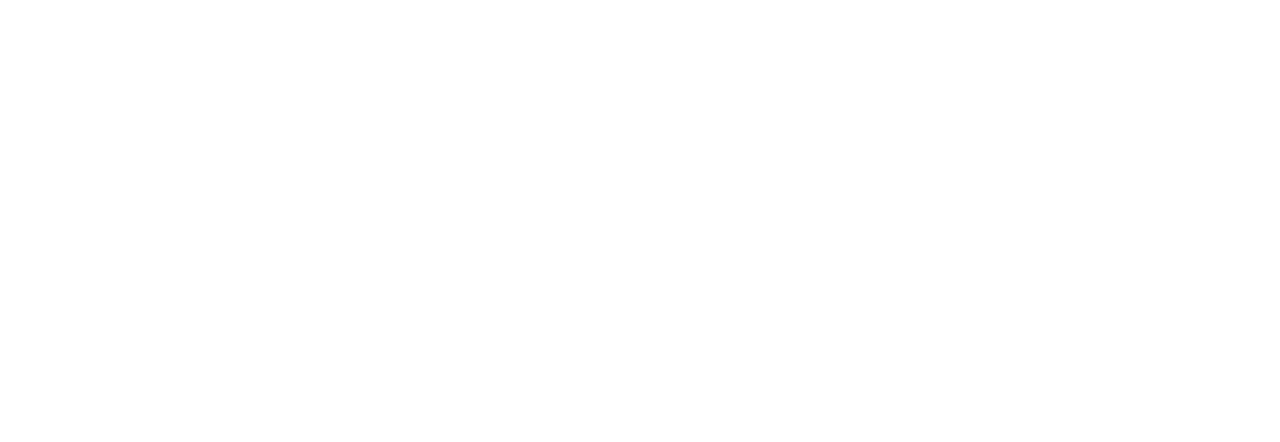
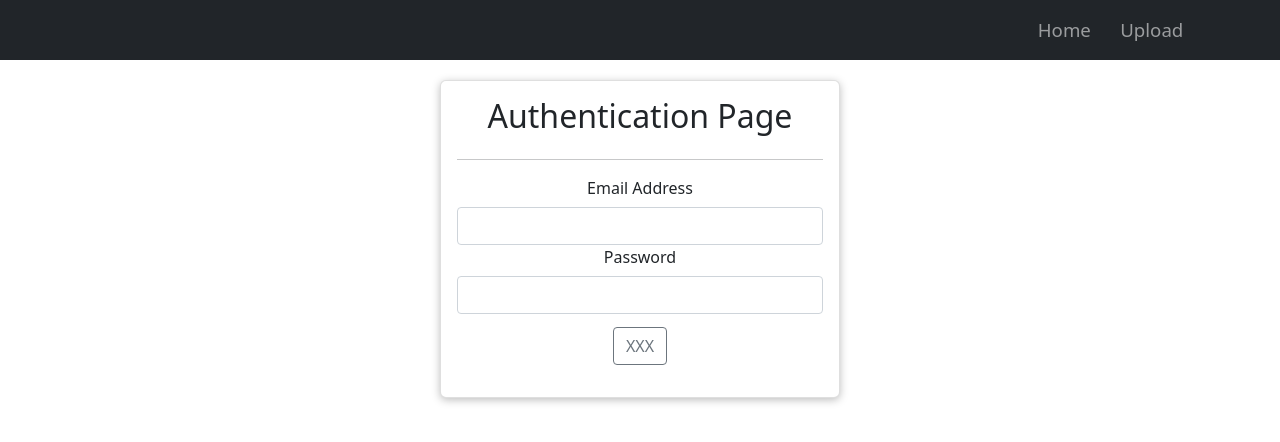
Before and after one commit to JackyXu-Cool/Team-2130-Machine-Learning-Roulette, a React (Create React App) app in the folder mlr_frontend/: page /auth in a window 1280 px wide. Before the commit this address had no page. Shown: the top 442 px of the page. Built offline with nearby package versions, Linux system fonts and the light colour scheme.

Commit message:
auth page basic setup

```diff
--- a/mlr_frontend/src/App.js
+++ b/mlr_frontend/src/App.js
@@ -6,6 +6,7 @@
 import ExportPage from './pages/ExportPage/ExportPage';
 import HomePage from './pages/HomePage/HomePage';
 import ResultPage from './pages/ResultPage/ResultPage';
+import AuthPage from './pages/AuthPage/AuthPage';
 
 const App = () => {
   return (
@@ -16,6 +17,7 @@
             <Route path="/upload" element={<UploadPage /> } exact/>
             <Route path="/export" element={<ExportPage />} exact/>
             <Route path="/result" element={<ResultPage />} exact />
+            <Route path="/auth" element={<AuthPage /> } exact />
           </Routes>
       </React.Fragment>
     </BrowserRouter>
--- /dev/null
+++ b/mlr_frontend/src/components/Card/Card.css
@@ -0,0 +1,9 @@
+.card {
+    position: relative;
+    margin: 0;
+    box-shadow: 0 2px 8px rgba(0, 0, 0, 0.26);
+    border-radius: 6px;
+    padding: 1rem;
+    overflow: hidden;
+    background: white;
+  }
--- /dev/null
+++ b/mlr_frontend/src/components/Card/Card.js
@@ -0,0 +1,13 @@
+import React from 'react';
+
+import './Card.css';
+
+const Card = props => {
+  return (
+    <div className={`card ${props.className}`} style={props.style}>
+      {props.children}
+    </div>
+  );
+};
+
+export default Card;
--- a/mlr_frontend/src/components/TextInputContainer/TextInputContainer.js
+++ b/mlr_frontend/src/components/TextInputContainer/TextInputContainer.js
@@ -1,4 +1,6 @@
 import React from 'react';
+
+import Button from 'react-bootstrap/Button';
 import InputGroup from 'react-bootstrap/InputGroup';
 import FormControl from 'react-bootstrap/FormControl';
 import "./TextInputContainer.css";
--- /dev/null
+++ b/mlr_frontend/src/pages/AuthPage/AuthPage.css
@@ -0,0 +1,19 @@
+.authentication_container {
+  display: flex;
+  justify-content: center;
+  margin-top: 5rem;
+}
+
+.authentication {
+  width: 90%;
+  max-width: 25rem;
+  text-align: center;
+}
+
+.authentication form {
+  margin-bottom: 1rem;
+}
+
+.authentication button {
+  margin-top: 10pt;
+}
--- /dev/null
+++ b/mlr_frontend/src/pages/AuthPage/AuthPage.js
@@ -0,0 +1,43 @@
+import React from 'react';
+
+import { Navbar, Nav, Container } from 'react-bootstrap';
+import Button from 'react-bootstrap/Button';
+import FormControl from 'react-bootstrap/FormControl';
+
+import Card from "../../components/Card/Card";
+import "./AuthPage.css";
+
+const AuthPage = () => {
+    // TODO: Input value update & Form submit & Swithc to register mode
+    return (
+        <React.Fragment>
+            <Navbar collapseOnSelect fixed="top" expand="sm" bg="dark" variant="dark">
+                <Container>
+                    <Navbar.Toggle aria-controls="responsive-navbar-nav" />
+                    <Navbar.Collapse id="responsive-navbar-nav" />
+                    <Nav className="nav-content">
+                        <Nav.Link className="nav-content-text" href="/">Home</Nav.Link>
+                        <Nav.Link className="nav-content-text" href="/upload">Upload</Nav.Link>
+                    </Nav>
+                </Container>
+            </Navbar>
+            <div className="authentication_container">
+                <Card className="authentication">
+                    <h2>Authentication Page</h2>
+                    <hr />
+                    <form>
+                        <p style={{ marginBottom: "5pt", fontWeight: 500 }}>Email Address</p>
+                        <FormControl />
+                        <p style={{ marginBottom: "5pt", fontWeight: 500 }}>Password</p>
+                        <FormControl type="password" />
+                        <Button variant="outline-secondary">
+                            XXX
+                        </Button>
+                    </form>
+                </Card>
+            </div>
+        </React.Fragment>
+    );
+};
+
+export default AuthPage;
--- a/mlr_frontend/src/pages/HomePage/HomePage.js
+++ b/mlr_frontend/src/pages/HomePage/HomePage.js
@@ -11,7 +11,7 @@
                     <Navbar.Toggle aria-controls="responsive-navbar-nav" />
                     <Navbar.Collapse id="responsive-navbar-nav" />
                     <Nav className="nav-content">
-                        <Nav.Link className="nav-content-text" href="/">Log In</Nav.Link>
+                        <Nav.Link className="nav-content-text" href="/auth">Log In</Nav.Link>
                         <Nav.Link className="nav-content-text" href="/upload">Upload</Nav.Link>
                     </Nav>
                 </Container>
```
Also changed, not shown: mlr_frontend/firebase.json (added), 2 other files (tests, documents, lock files or other folders).
